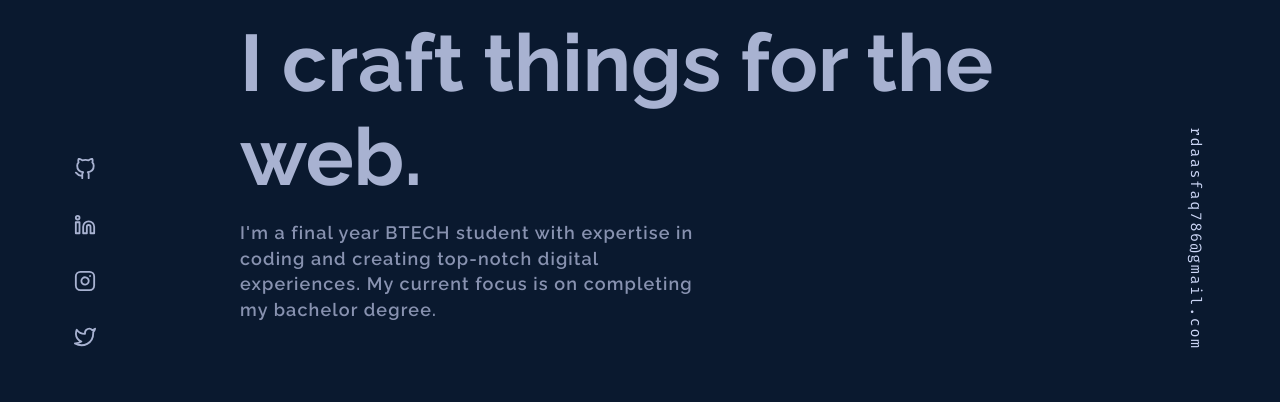
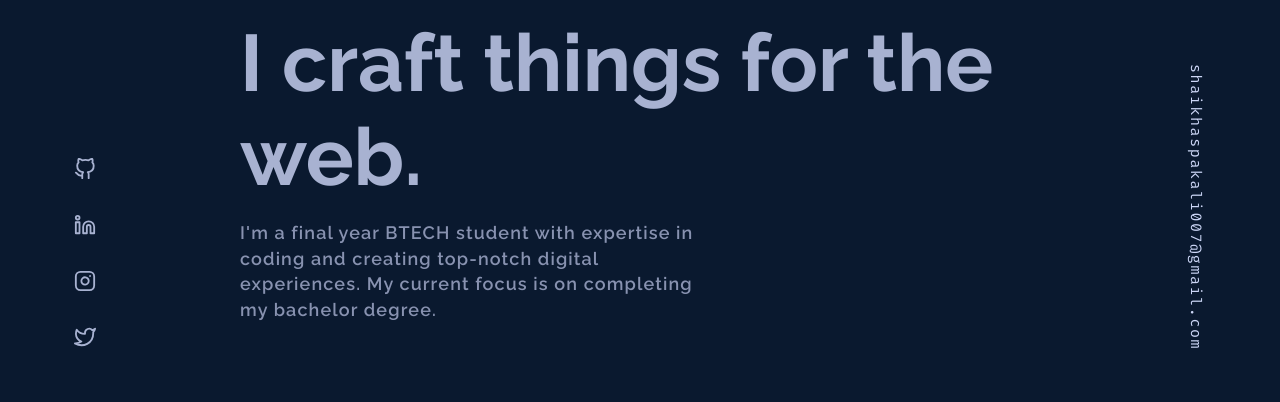
Before and after one commit to Aspak786/my-portfolio, a Next.js app: page / in a window 1280 px wide. Shown: the part 306-708 px from the top of the page. Built offline with nearby package versions, Linux system fonts and the light colour scheme.

Commit message:
Update Email.tsx
Update the email from rda to shaikh

```diff
--- a/src/components/Email.tsx
+++ b/src/components/Email.tsx
@@ -12,8 +12,8 @@ function Email() {
         delay: 1.95,
       }}
     >
-      <a href="mailto:rdaasfaq786@gmail.com" className="email-link">
-        rdaasfaq786@gmail.com
+      <a href="mailto:shaikhaspakali007@gmail.com" className="email-link">
+        shaikhaspakali007@gmail.com
       </a>
     </motion.div>
   );
```
